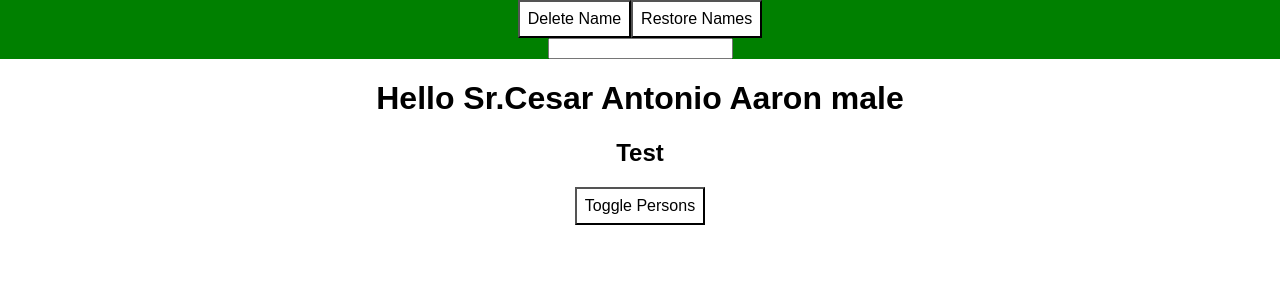
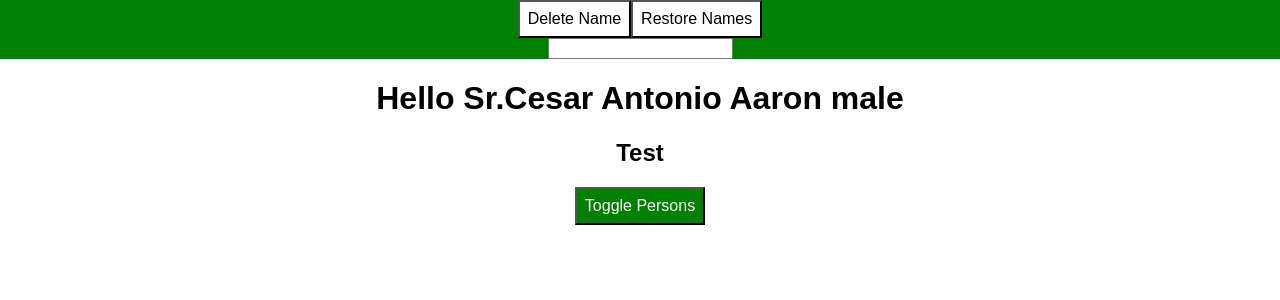
Before and after one commit to darkspiriton/web-portafolio-react, a React (Create React App) app: page / in a window 1280 px wide. Shown: the top 300 px of the page. Built offline with nearby package versions, Linux system fonts and the light colour scheme.

Commit message:
Setting Class Names Dynamically

```diff
--- a/src/App.js
+++ b/src/App.js
@@ -106,7 +106,10 @@ class App extends Component {
         />
         <Example aux="male" />
         <div>
-          <ToggleButton toggle={this.tooglePersonHandler} />
+          <ToggleButton
+            toggle={this.tooglePersonHandler}
+            status={this.state.switchPerson}
+              />
         </div>
 
         {persons}
--- a/src/components/ToggleButton.js
+++ b/src/components/ToggleButton.js
@@ -3,11 +3,17 @@ import React, { Component } from 'react'
 class ToggleButton extends Component {
   render() {
     const style = {
-      backgroundColor: 'white',
+      backgroundColor: 'green',
+      color: 'white',
       font: 'inherit',
       border: '1x solid blue',
       padding: '8px'
     }
+
+    if (this.props.status) {
+      style.backgroundColor = 'red'
+    }
+
     return (
       <button style={style} onClick={this.props.toggle}>
         Toggle Persons
```
